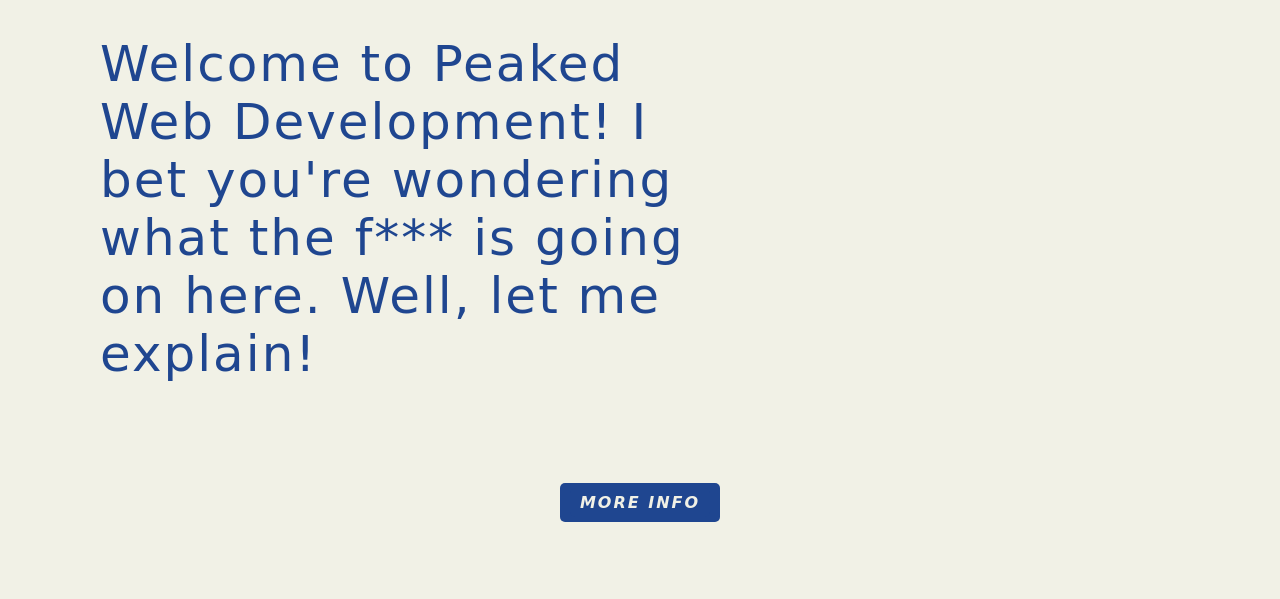
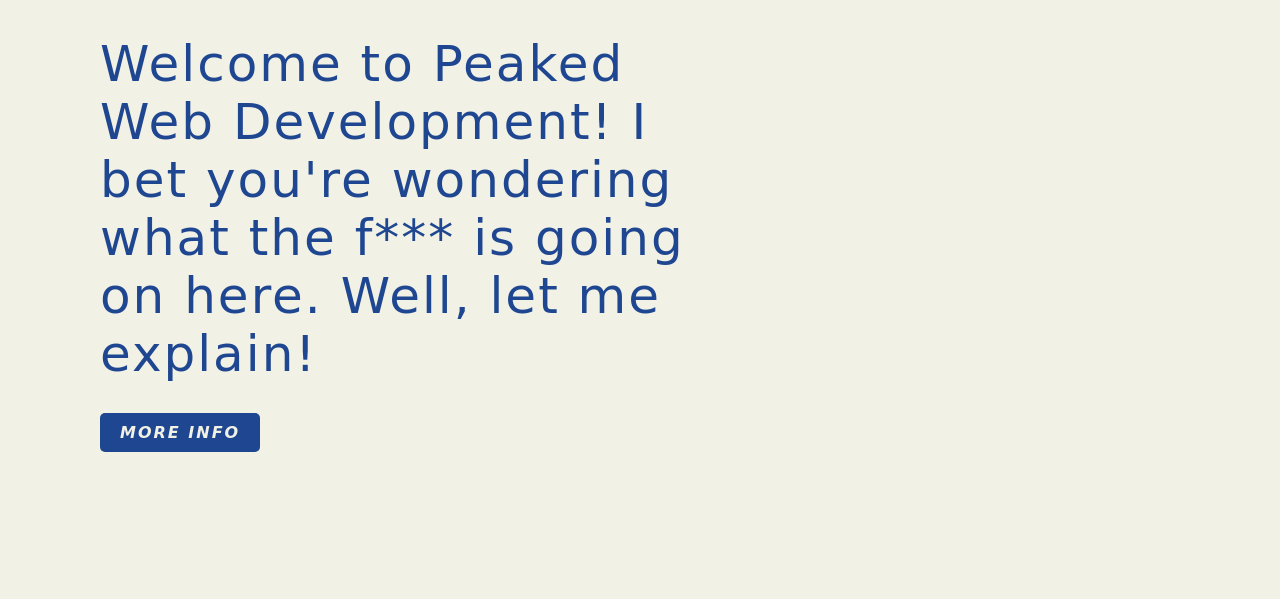
Before and after one commit to shawnbull26/shawnbull26.github.io, a plain HTML site: page index.html in a window 1280 px wide. Shown: the part 696-1295 px from the top of the page. Drawn offline with Linux system fonts and the light colour scheme; a web font is replaced by a local one.

Commit message:
Add files via upload

```diff
--- a/index.html
+++ b/index.html
@@ -1,6 +1,7 @@
 <!--This is the html file for the Home Page! As of right now, this website will consist of one page, but will expand in the near future!-->
 <!DOCTYPE html>
 <html lang="en">
+
 <head>
   <meta charset="utf-8">
   <meta name="viewport" content="width=device-width, initial-scale=1.0">
@@ -11,6 +12,7 @@
   <link href="https://fonts.googleapis.com/css2?family=Josefin+Sans:ital,wght@0,100;0,400;1,100;1,700&display=swap" rel="stylesheet">
   <link rel="stylesheet" href="https://cdnjs.cloudflare.com/ajax/libs/font-awesome/6.1.1/css/all.min.css">
 </head>
+
 <body>
 
   <section>
@@ -29,31 +31,38 @@
     </header>
     <div class="content">
       <div class="info">
+
         <h2>Website Dev</h2>
 
         <p>*This website is currently under construction (Built using HTML and CSS)*<br>
-            Please browse around and get ready for something AMAZING!<p>
+          Please browse around and get ready for something AMAZING!
+        <p>
 
         <p>Welcome to Peaked Web Development! I bet you're wondering what the f*** is going on here. Well, let me explain!</p>
 
-          <!-- <a href="info.html" class="info-btn">More Info</a> -->
+        <a href="info.html" class="info-btn">More Info</a>
+
       </div>
     </div>
-      <div class="info-btn2">
-        <a href="info.html" class="info-btn2"> More Info</a>
-      </div>
     <div class="contact">
+
       <h3>Contact Me</h3>
+
     </div>
     <div class="media-icons">
+
       <a href="https://www.linkedin.com/in/daeshawn-bullock-93293a179/"><i class="fa-brands fa-linkedin"></i></a>
       <a href="https://github.com/shawnbull26"><i class="fa-brands fa-github"></i></a>
       <a href="https://twitter.com/dreadhead_dae"><i class="fa-brands fa-twitter"></i></a>
+
     </div>
     <div class="rights">
+
       <h4>Created by Daeshawn Bullock (All Rights Reserved)</h4>
+
     </div>
   </section>
 
 </body>
+
 </html>
--- a/style.css
+++ b/style.css
@@ -1,12 +1,14 @@
 @import url('https://fonts.googleapis.com/css2?family=Lobster+Two:ital,wght@0,400;0,700;1,400;1,700&display=swap');
 @import url('https://fonts.googleapis.com/css2?family=Fascinate&display=swap');
 @import url('https://fonts.googleapis.com/css2?family=Fascinate+Inline&display=swap');
+
 * {
   margin: 0;
   padding: 0;
   box-sizing: border-box;
   font-family: 'Fascinate', cursive;
 }
+
 section {
   position: relative;
   width: 100%;
@@ -15,12 +17,8 @@
   flex-direction: column;
   justify-content: flex-start;
   background-color: #F1F1E6;
-  /* background-image: radial-gradient(circle, #51487e, #474377, #3d3e70, #333969, #293462); */
-  /* background-image: url(images/blur.jpg); */
-  /* background-size: cover;
-  background-position: center; */
-  /* background-color: #3AAFA9; */
 }
+
 header {
   position: relative;
   top: 0;
@@ -30,6 +28,7 @@
   justify-content: space-between;
   align-items: center;
 }
+
 .logo {
   color: #FF8372;
   position: relative;
@@ -41,7 +40,8 @@
   font-weight: 800;
   letter-spacing: 1px;
 }
-.navigation a{
+
+.navigation a {
   color: #FF8372;
   text-decoration: none;
   font-weight: 500;
@@ -52,20 +52,23 @@
   border-radius: 20px;
   transition: 0.3s;
   transition-property: background;
+}
 
-}
 .navigation a:not(:last-child) {
   margin-right: 30px;
 }
+
 .navigation a:hover {
   background: #1F4690;
 }
+
 .content {
   max-width: 650px;
   margin: 60px 100px;
   align-items: center;
 }
-.content .info h2{
+
+.content .info h2 {
   color: #FF8372;
   font-family: 'Fascinate Inline', cursive;
   font-size: 85px;
@@ -76,11 +79,13 @@
   line-height: 60px;
   margin-bottom: 30px;
 }
+
 .content .info h2 span {
   color: #EE7084;
   font-size: 50px;
   font-weight: 600;
 }
+
 .content .info p {
   display: flex;
   justify-content: center;
@@ -92,6 +97,7 @@
   letter-spacing: 2px;
   margin-bottom: 40px;
 }
+
 .content .info-btn {
   color: #F1F1E6;
   background: #1F4690;
@@ -105,29 +111,11 @@
   transition: 0.3s;
   transition-property: transform;
 }
-.info-btn2 {
-  display: flex;
-  justify-content: center;
-  align-items: center;
-  margin: auto;
-  color: #F1F1E6;
-  background: #1F4690;
-  text-decoration: none;
-  text-transform: uppercase;
-  font-weight: 700;
-  font-style: italic;
-  letter-spacing: 2px;
-  padding: 5px 10px;
-  border-radius: 5px;
-  transition: 0.3s;
-  transition-property: transform;
-}
+
 .content .info-btn:hover {
   background: #FF8372;
 }
-.info-btn2:hover {
-  background: #FF8372;
-}
+
 .contact {
   color: #FF8372;
   display: flex;
@@ -136,6 +124,7 @@
   margin-bottom: 5px;
   margin-top: 100px;
 }
+
 .media-icons {
   display: flex;
   justify-content: center;
@@ -144,6 +133,7 @@
   margin-top: 5px;
   margin-bottom: 50px;
 }
+
 .media-icons a {
   position: relative;
   color: #FF8372;
@@ -151,6 +141,7 @@
   transition: 0.3s;
   transition-property: transform;
 }
+
 .rights {
   position: relative;
   display: flex;
@@ -162,19 +153,24 @@
   color: #FF8372;
   font-size: 15px;
 }
+
 .media-icons a:not(:last-child) {
   margin-right: 60px;
 }
+
 .media-icons a:hover {
   transform: scale(2);
 }
+
 label {
   display: none;
 }
+
 #check {
   z-index: 3;
   display: none;
 }
+
 /*Responsive Designs*/
 @media (max-width: 960px) {
   .navigation {
@@ -198,7 +194,7 @@
     display: none;
   }
 
-  #check:checked ~ header .navigation {
+  #check:checked~header .navigation {
     z-index: 2;
     position: fixed;
     background: #F1F1E6;
@@ -212,24 +208,24 @@
     align-items: center;
   }
 
-  #check:checked ~ header .navigation a {
+  #check:checked~header .navigation a {
     font-weight: 700;
     margin-right: 0;
     margin-bottom: 50px;
     letter-spacing: 2px;
   }
 
-  #check:checked ~ header label .menu-btn {
+  #check:checked~header label .menu-btn {
     display: none;
   }
 
-  #check:checked ~ header label .close-btn {
+  #check:checked~header label .close-btn {
     z-index: 2;
     display: block;
     position: fixed;
   }
 
-  label .menu-btn{
+  label .menu-btn {
     position: absolute;
     color: #FF8372;
   }
@@ -253,6 +249,7 @@
     font-size: 14px;
   }
 }
+
 @media (max-width: 560px) {
   .content .info h2 {
     font-size: 35px;
```
Also changed, not shown: info.html (+11 -2 lines), services.html (+7 -0 lines). Lines whose indentation alone changed are shown as unchanged.
